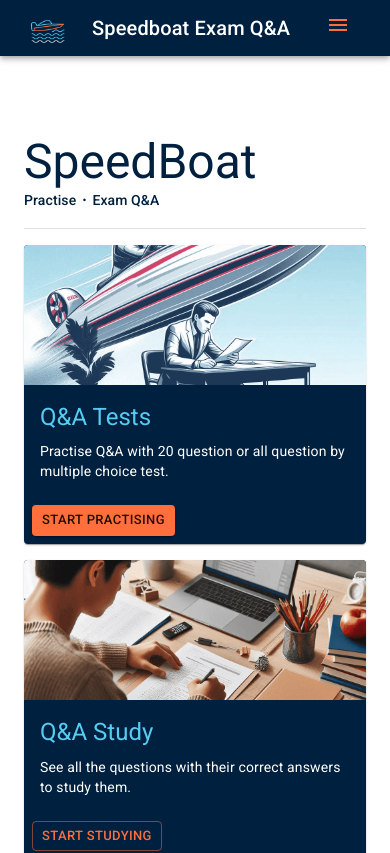
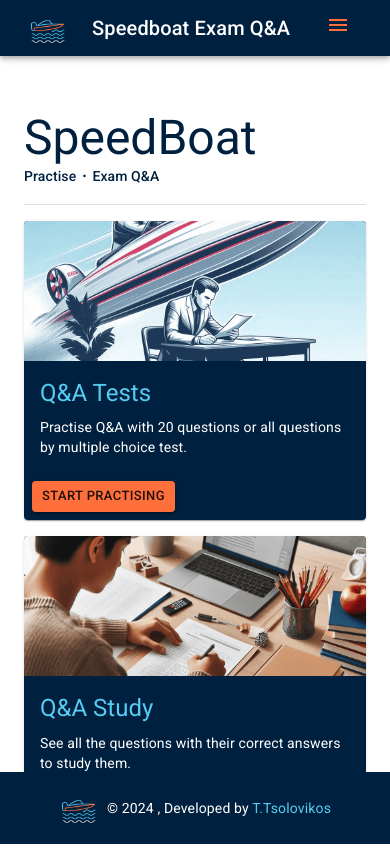
Before and after one commit to TsolosT/Speedboat-qna, a React (Vite) app: page / in a window 390 px wide. Shown: the top 853 px of the page. Built offline with nearby package versions, Linux system fonts and the light colour scheme.

Commit message:
Fix: responsive design at footer,about, testlist"

```diff
--- a/src/App.jsx
+++ b/src/App.jsx
@@ -8,31 +8,37 @@ import Navbar from './components/layouts/Navbar';
 import Footer from './components/layouts/Footer';
 import { QnaProvider } from './context/QnaContext';
 import { TestProvider } from './context/TestContext';
+import { Box } from '@mui/material'; // Import Box
 
 function App() {
-
   return (
-    <>
     <QnaProvider>
       <TestProvider>
         <Router>
-            <Navbar/>
-            <main>
+          <Box
+            sx={{
+              display: 'flex',
+              flexDirection: 'column',
+              minHeight: '100vh'
+            }}
+          >
+            <Navbar />
+            <Box component="main" sx={{ flex: 1 }}>
               <Routes>
                 <Route path="/Speedboat-qna" element={<Home />} />
                 <Route path="/" element={<Home />} />
                 <Route path="/about" element={<About />} />
                 <Route path="/take-test" element={<TakeTest />} />
                 <Route path="/study-qna" element={<StudyQna />} />
-                <Route path='/*' element={<NotFound/>} />
+                <Route path="/*" element={<NotFound />} />
               </Routes>
-            </main>
-            <Footer/>
+            </Box>
+            <Footer />
+          </Box>
         </Router>
       </TestProvider>
     </QnaProvider>
-    </>
-  )
+  );
 }
 
-export default App
+export default App;
--- a/src/components/layouts/Footer.jsx
+++ b/src/components/layouts/Footer.jsx
@@ -5,6 +5,7 @@ import { Link } from 'react-router-dom';
 const Footer = () => {
     const currentYear = new Date().getFullYear();
     const githubUrl = 'https://github.com/TsolosT';
+
     return (
         <Box
         component="footer"
@@ -12,22 +13,30 @@ const Footer = () => {
             backgroundColor: 'primary.main',
             color: 'white',
             py: 2,
-            position: 'relative',
             width: '100%',
+            position: 'sticky',  // Ensures footer sticks at the bottom
+            bottom: 0,           // Aligns footer at the bottom
+            mt: 'auto',          // Pushes the footer down if content is small
         }}
         >
-            <Container maxWidth="lg" sx={{ display: 'flex', justifyContent: 'center', alignItems: 'center' }}>
+        <Container
+            maxWidth="lg"
+            sx={{ display: 'flex', justifyContent: 'center', alignItems: 'center' }}
+        >
             <Box sx={{ display: 'flex', alignItems: 'center' }}>
-                <img src={logo} alt="Logo" style={{ width: '40px', height: '40px', marginRight: '8px' }} />
+            <img
+                src={logo}
+                alt="Logo"
+                style={{ width: '40px', height: '40px', marginRight: '8px' }}
+            />
             </Box>
             <Typography variant="body2">
-                © {currentYear} , Develop by
-                <span style={{ marginLeft: '5px' }}></span>
+            © {currentYear} , Developed by{' '}
             <Link
                 href={githubUrl}
                 target="_blank"
                 rel="noopener"
-                    style={{ color: '#56CCF2', textDecoration: 'none'}}
+                style={{ color: '#56CCF2', textDecoration: 'none' }}
             >
                 T.Tsolovikos
             </Link>
--- a/src/components/qnatest/TestList.jsx
+++ b/src/components/qnatest/TestList.jsx
@@ -84,7 +84,15 @@ const TestList = ({ onNewTest }) => {
         );
     }  else {
         return (
-            <Box>
+            <Box
+            sx={{
+                display: 'flex',
+                flexDirection: 'column',
+                justifyContent: 'space-between',
+                height: '100vh', // Ensure it fills the entire viewport height
+                overflowY: 'auto', // Enable scrolling if content overflows
+                }}
+            >
                 {!showResults ? (
                     <Box sx={{  padding: 4, height:'100vh' }}>
                         <Box sx={{ display: 'flex', justifyContent: 'space-between', alignItems: 'center' }}>
@@ -122,6 +130,7 @@ const TestList = ({ onNewTest }) => {
                                         sx={{
                                             color: isSelected ? (showAnswersImmediately ? (isCorrect ? '#00BFA6' : 'red') : 'text.primary')  : 'primary.main',
                                             textDecoration: isSelected ? 'underline' : 'none',
+                                            marginBottom: 2,
                                         }}
                                     />
                                 );
@@ -139,7 +148,15 @@ const TestList = ({ onNewTest }) => {
                         </Button>
                         <Divider aria-hidden="true" sx={{ my: 5, bgcolor: 'secondary.main' }} />
 
-                        <Box sx={{ marginTop: 4 }}>
+                        <Box
+                            sx={{
+                                marginTop: 4,
+                                paddingBottom: 2,
+                                display: 'flex',
+                                gap: 2, // Adds spacing between buttons
+                                flexWrap: 'wrap', // Ensures buttons wrap on smaller screens
+                            }}
+                        >
                             <Button variant="outlined" onClick={handleResetTest}
                                 startIcon={<RestartAltIcon sx={{ fontSize: '1.7rem', verticalAlign: 'middle' }}/>}
                                 sx={{ marginRight: 2, borderColor: 'primary.main', color: 'primary.main' }}
--- a/src/pages/Home.jsx
+++ b/src/pages/Home.jsx
@@ -12,50 +12,59 @@ import takingTestImg from '../assets/takingtest.png';
 import studyTestImg from '../assets/studytest.png';
 import { Link } from 'react-router-dom';
 
-
 function Home() {
     const bull = (
-        <Box
-            component="span"
-            sx={{ display: 'inline-block', mx: '2px', transform: 'scale(0.8)' }}
-        >
+        <Box component="span" sx={{ display: 'inline-block', mx: '2px', transform: 'scale(0.8)' }}>
             •
         </Box>
     );
 
     return (
-        <Container maxWidth="sm" sx={{
-                width:'100vw',
-                height: '100vh' ,
+        <Box
+            sx={{
                 display: 'flex',
+                flexDirection: 'column',
+                minHeight: '100vh', // Ensures the content takes full height
+            }}
+        >
+            <Container
+                maxWidth="lg"
+                sx={{
+                    flex: 1, // Pushes the footer to the bottom
+                    display: 'flex',
+                    flexDirection: 'column',
+                    alignItems: 'flex-start',
                     justifyContent: 'flex-start',
-                alignItems: 'flex-start',
-                flexDirection: 'column',
-                mx:'auto',
-                my:3,
                     p: 3,
-            }}>
-            <Typography variant="h3" component="div" sx={{ mt:'30px' }}>
+                }}
+            >
+                <Typography variant="h3" component="div" sx={{ mt: '30px' }}>
                     SpeedBoat
                 </Typography>
-            <Typography variant="subtitle2" component="div" >
-                Practise {bull}  Exam Q&A
+                <Typography variant="subtitle2" component="div">
+                    Practise {bull} Exam Q&A
                 </Typography>
                 <Divider sx={{ width: '100%', my: 2 }} />
-            <Stack spacing={2}  direction={{ xs: 'column', sm: 'row' }} >
-                <Card sx={{ maxWidth: 345, backgroundColor: 'primary.main'}}>
-                    <CardMedia
-                        component="img"
-                        alt="Speedboat tests"
-                        height="140"
-                        image={takingTestImg}
+                <Stack spacing={2} direction={{ xs: 'column', sm: 'row' }} sx={{ width: '100%' }}>
+                    {/* Card 1 */}
+                    <Card
+                        sx={{
+                            width: { xs: '100%', sm: 345, md: 600, lg: 800 },
+                            backgroundColor: 'primary.main',
+                        }}
+                    >
+                        <CardMedia component="img" alt="Speedboat tests" image={takingTestImg}
+                            sx={{
+                                height: { xs: 140, lg: 500 }, // Responsive height: 140px for small, 500px for large screens
+                                objectFit: 'cover', // Ensures the image fits well within the height
+                            }}
                         />
                         <CardContent>
-                        <Typography gutterBottom variant="h5" component="div" color='info'>
+                            <Typography gutterBottom variant="h5" component="div" color="info">
                                 Q&A Tests
                             </Typography>
                             <Typography variant="body2" sx={{ color: 'text.secondary' }}>
-                            Practise Q&A with 20 question or all question by multiple choice test.
+                                Practise Q&A with 20 questions or all questions by multiple choice test.
                             </Typography>
                         </CardContent>
                         <CardActions>
@@ -64,21 +73,28 @@ function Home() {
                                 to="/take-test"
                                 size="small"
                                 variant="contained"
-                                color='secondary'
+                                color="secondary"
                             >
                                 Start Practising
                             </Button>
                         </CardActions>
                     </Card>
-                <Card sx={{ maxWidth: 345 , backgroundColor: 'primary.main'}}>
-                    <CardMedia
-                        component="img"
-                        alt="Study tests"
-                        height="140"
-                        image={studyTestImg}
+
+                    {/* Card 2 */}
+                    <Card
+                        sx={{
+                            width: { xs: '100%', sm: 345, md: 600, lg: 800 },
+                            backgroundColor: 'primary.main',
+                        }}
+                    >
+                        <CardMedia component="img" alt="Study tests"  image={studyTestImg}
+                            sx={{
+                                height: { xs: 140, lg: 500 }, // Responsive height: 140px for small, 500px for large screens
+                                objectFit: 'cover', // Ensures the image fits well within the height
+                            }}
                         />
                         <CardContent>
-                        <Typography gutterBottom variant="h5" component="div" color='info'>
+                            <Typography gutterBottom variant="h5" component="div" color="info">
                                 Q&A Study
                             </Typography>
                             <Typography variant="body2" sx={{ color: 'text.secondary' }}>
@@ -91,7 +107,7 @@ function Home() {
                                 to="/study-qna"
                                 size="small"
                                 variant="outlined"
-                            color='secondary'
+                                color="secondary"
                             >
                                 Start Studying
                             </Button>
@@ -99,6 +115,7 @@ function Home() {
                     </Card>
                 </Stack>
             </Container>
+        </Box>
     );
 }
 
```
Also changed, not shown: src/pages/About.jsx (+36 -20 lines). Lines whose indentation alone changed are shown as unchanged.
